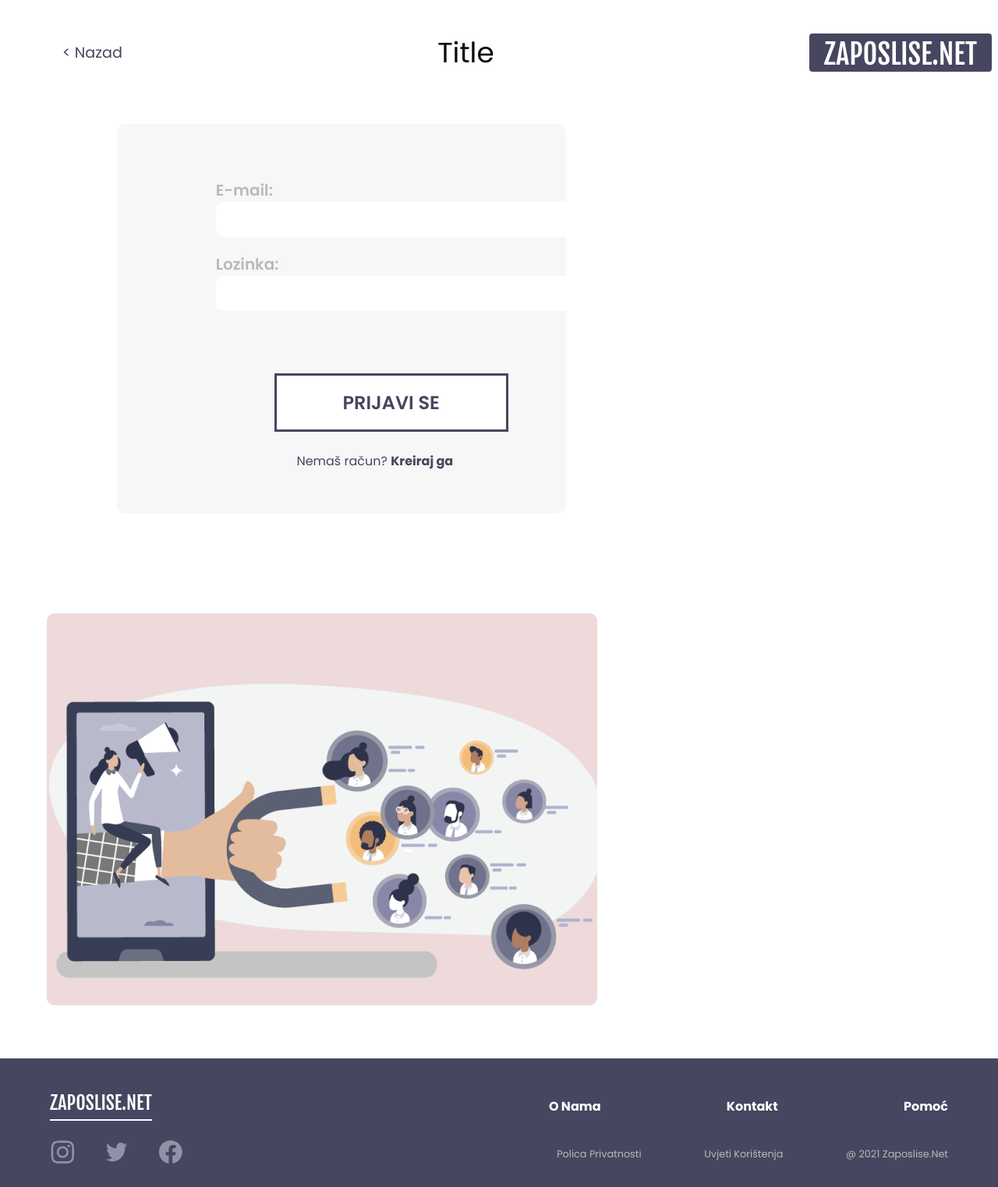
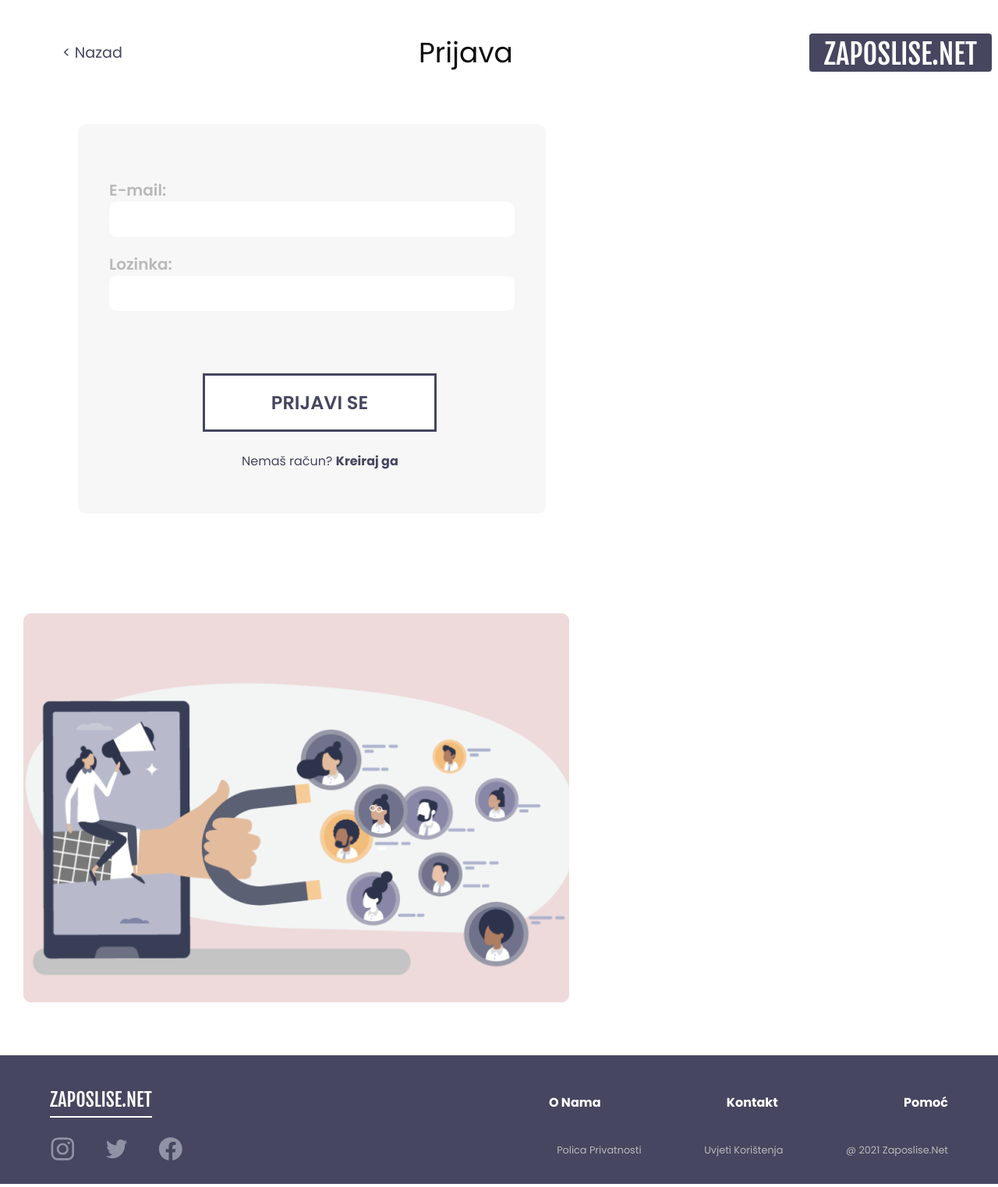
Before and after one commit to Zec-LST/Zaposli-Se-Net, a PHP site: page /auth/login.php in a window 1280 px wide. Shown: the whole page at 78% size. Run offline with PHP 8.4, Linux system fonts and the light colour scheme.

Commit message:
layout fixes

```diff
--- a/auth/auth.css
+++ b/auth/auth.css
@@ -145,18 +145,22 @@ header h1 {
 .login-left-container {
   float: left;
   background-color: #F7F7F7;
-  width: 45%;
+  width: 600px;
   height: 500px;
   border-radius: 10px;
   margin: 5% auto;
-  margin-left: 150px;
+  margin-left: 100px;
   padding-top: 70px;
 }
 
 .login-right-container {
   float: left;
   margin: 5% auto;
-  margin-left: 60px;
+  margin-left: 30px;
+}
+
+.login-photo {
+  width: 700px;
 }
 
 .button-login {
@@ -171,7 +175,7 @@ header h1 {
   color: #464660;
   background-color: white;
   margin-top: 60px;
-  margin-left: 35%;
+  margin-left: 160px;
 }
 
 .login-text {
@@ -180,7 +184,7 @@ header h1 {
   font-weight: normal;
   font-size: 16px;
   color: #464660;
-  margin-left: 40%;
+  margin-left: 210px;
 }
 
 .login-form label{
@@ -189,18 +193,18 @@ header h1 {
   font-weight: 600;
   font-size: 20px;
   color: #B9B9B9;
-  margin-left: 22%;
+  margin-left: 40px;
 }
 
 .login-input {
   border:0;
-  width: 500px;
+  width: 520px;
   height: 45px;
   border-radius: 10px;
   border-color: #FFFFFF;
   background: #FFFFFF;
   margin-bottom: 20px;
-  margin-left: 22%;
+  margin-left: 40px;
 }
 
 /* FOOTER */
--- a/auth/login.php
+++ b/auth/login.php
@@ -16,7 +16,7 @@
   <body>
     <header>
       <a class="back-btn" href="/">< Nazad</a>
-      <h1>Title</h1>
+      <h1>Prijava</h1>
       <div class="logo">
         <a href="/">Zaposlise.net</a>
       </div>
```
